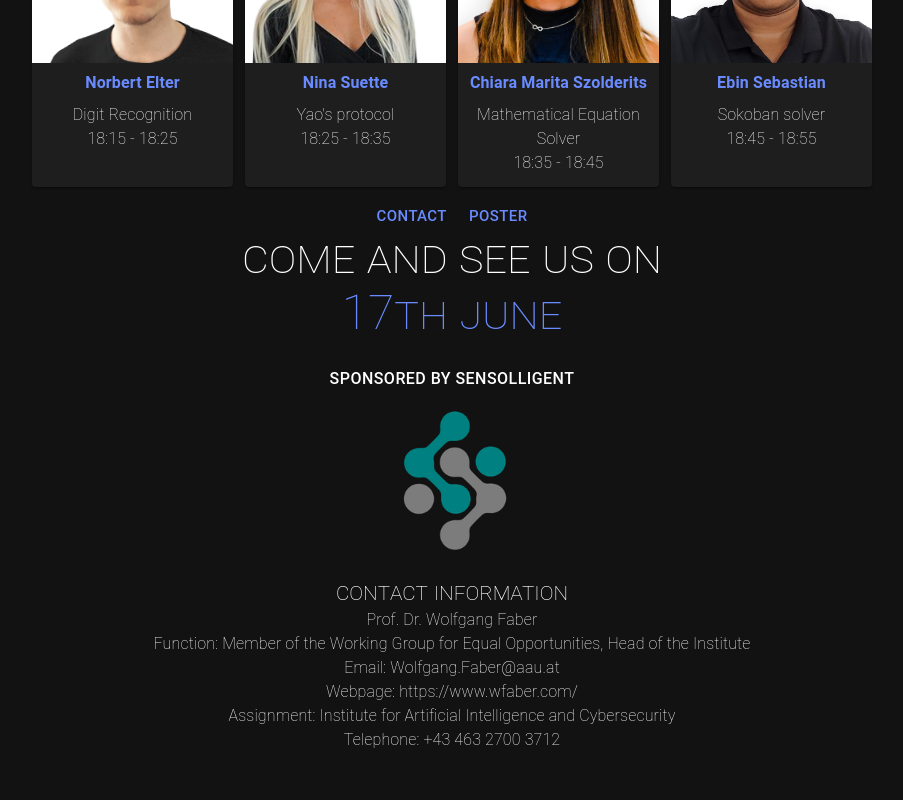
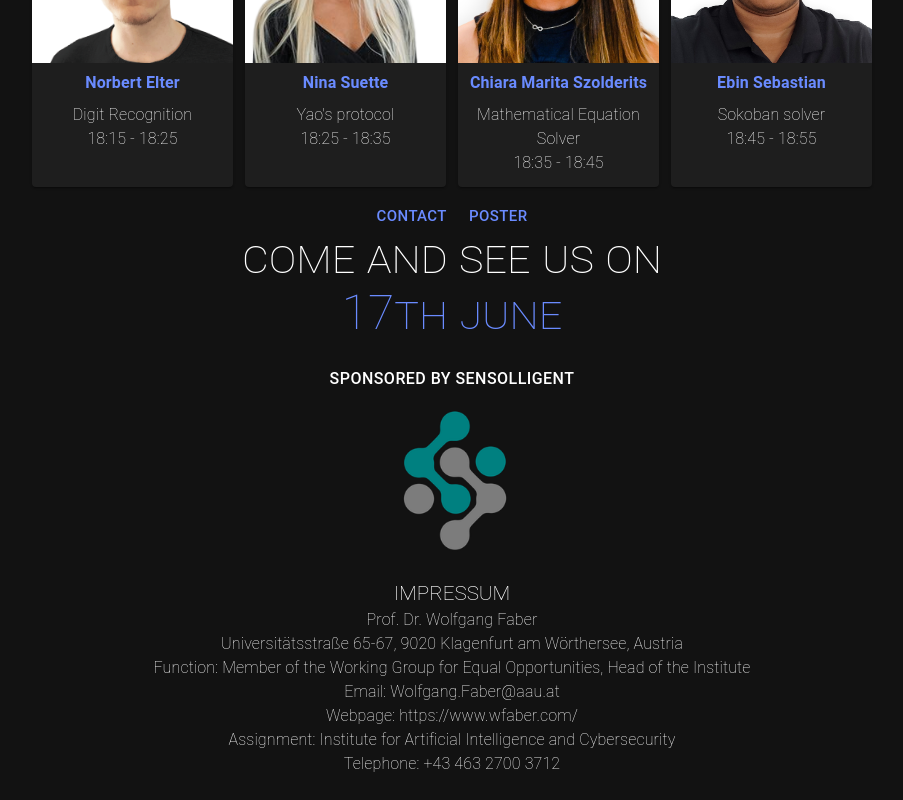
Before and after one commit to itsyoboieltr/aics2022, a React (Vite) app: page / in a window 1280 px wide. Shown: the part 1170-1970 px from the top of the page, without its empty margins (188-1091 px from the left). Before the commit the page ends 1946 px from the top, so only its background shows below. Built offline with nearby package versions, Linux system fonts and the light colour scheme.

Commit message:
fix: impressum, livestream url

```diff
--- a/src/App.tsx
+++ b/src/App.tsx
@@ -211,7 +211,9 @@ export default function App() {
             sx={{ mt: -3 }}
             children={'Livestream'}
             size={'large'}
-            onClick={() => window.open(poster)}
+            onClick={() =>
+              window.open('https://classroom.aau.at/b/fab-sxt-sak-b1o')
+            }
             endIcon={<FiberManualRecordIcon />}
           />
           <Stepper
@@ -359,7 +361,7 @@ export default function App() {
         </Grid>
         <Grid item xs={12} md={8} sx={{ mb: 3 }}>
           <Typography
-            children={'Contact information'}
+            children={'Impressum'}
             variant={'h5'}
             sx={{
               textTransform: 'lowercase',
@@ -369,6 +371,12 @@ export default function App() {
           />
           <Typography
             children={'Prof. Dr. Wolfgang Faber'}
+            sx={{ fontWeight: 'lighter' }}
+          />
+          <Typography
+            children={
+              'Universitätsstraße 65-67, 9020 Klagenfurt am Wörthersee, Austria'
+            }
             sx={{ fontWeight: 'lighter' }}
           />
           <Typography
```
